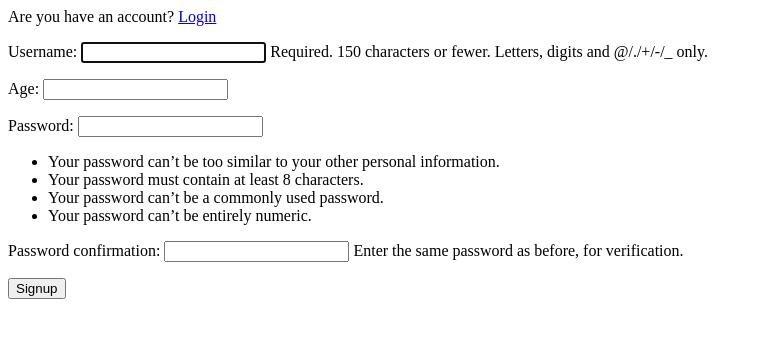
After one commit to AliValizade/Django-Ads-website, a Django app: page /accounts/signup/ in a window 1280 px wide. The commit adds this page. Shown: the top 338 px of the page, without its empty margins (0-759 px from the left). Run offline with Django 5.2, Linux system fonts and the light colour scheme; parts of the project's set-up code (start-up, migrations or seed data) failed here and were passed over.

Commit message:
add signup and logout

```diff
--- a/config/settings.py
+++ b/config/settings.py
@@ -136,4 +136,4 @@
 AUTH_USER_MODEL = 'core.CustomUser'
 
 LOGIN_REDIRECT_URL = 'login'
-# LOGOUT_REDIRECT_URL = 'home'
+LOGOUT_REDIRECT_URL = 'login'
--- a/config/urls.py
+++ b/config/urls.py
@@ -20,5 +20,5 @@
 urlpatterns = [
     path('admin/', admin.site.urls),
     path('accounts/', include('django.contrib.auth.urls')),
-    # path('accounts/', include('core.urls')),
+    path('accounts/', include('core.urls')),
 ]
--- /dev/null
+++ b/core/urls.py
@@ -0,0 +1,9 @@
+from django.urls import path
+from django.contrib.auth import views as auth_views
+
+from . import views
+
+
+urlpatterns = [
+    path('signup/', views.SignUpView.as_view(), name='signup'),
+]
--- a/core/views.py
+++ b/core/views.py
@@ -1,3 +1,11 @@
 from django.shortcuts import render
+from django.views.generic import *
+from django.urls import reverse_lazy
 
-# Create your views here.
+from .forms import CustomUserCreationForm
+
+
+class SignUpView(CreateView):
+    form_class = CustomUserCreationForm
+    template_name = 'registration/signup.html'
+    success_url = reverse_lazy('login')
--- /dev/null
+++ b/templates/registration/signup.html
@@ -0,0 +1,16 @@
+{% extends "_base.html" %}
+
+{% block page_title %}Signup{% endblock page_title %}
+
+{% block content %}
+    <p>Are you have an account? <a href="{% url "login" %}">Login</a></p>
+    {% if user.is_authenticated %}
+        <p>Welcome {{ user.username }}</p>
+    {% else %}
+        <form action="" method="POST">
+            {% csrf_token %}
+            {{ form.as_p }}
+            <button type="submit">Signup</button>
+        </form>
+    {% endif %}
+{% endblock content %}
```
Also changed, not shown: templates/registration/logged_out.html (added, +11 -0 lines), templates/registration/login.html (+6 -1 lines).
